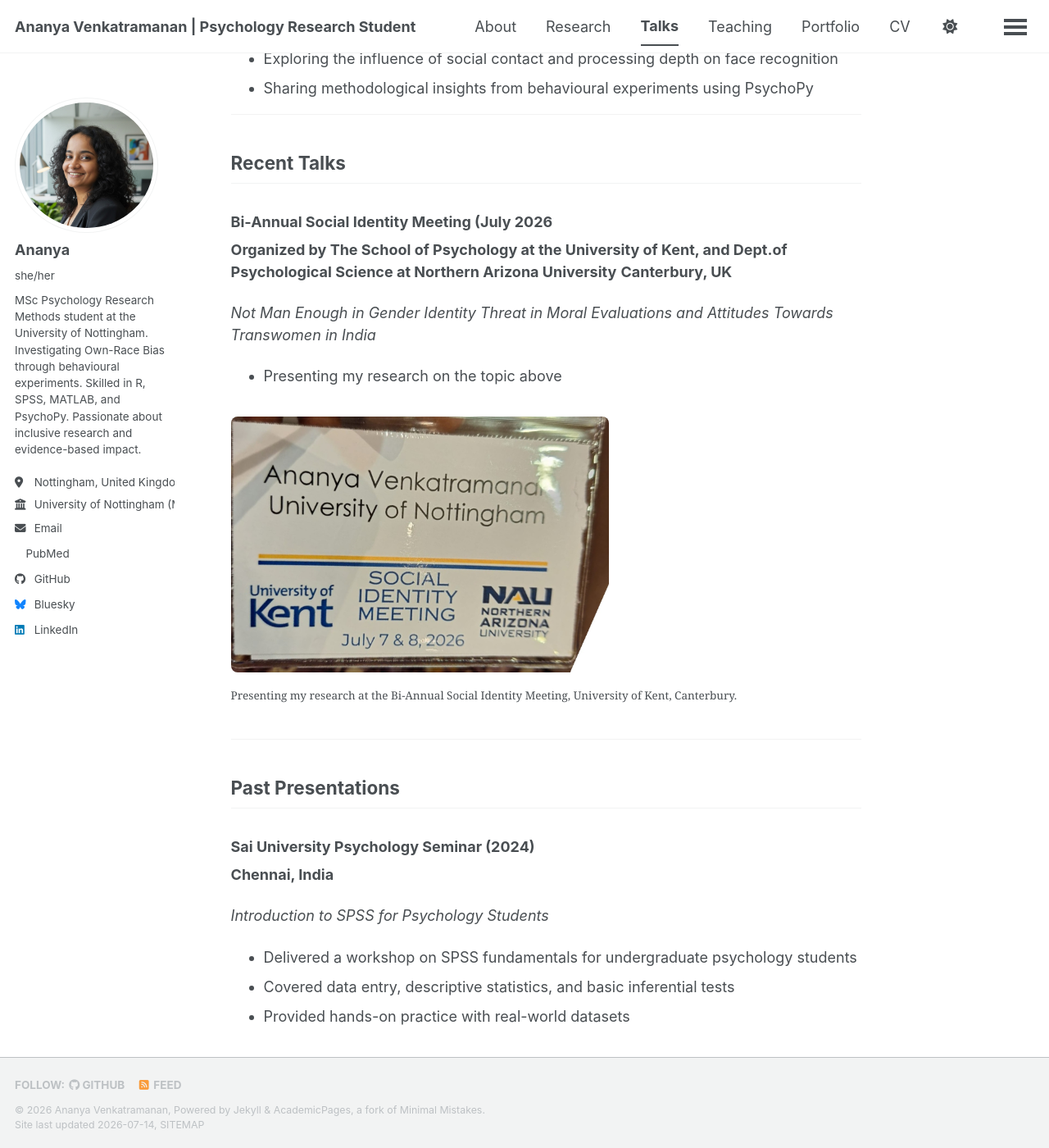
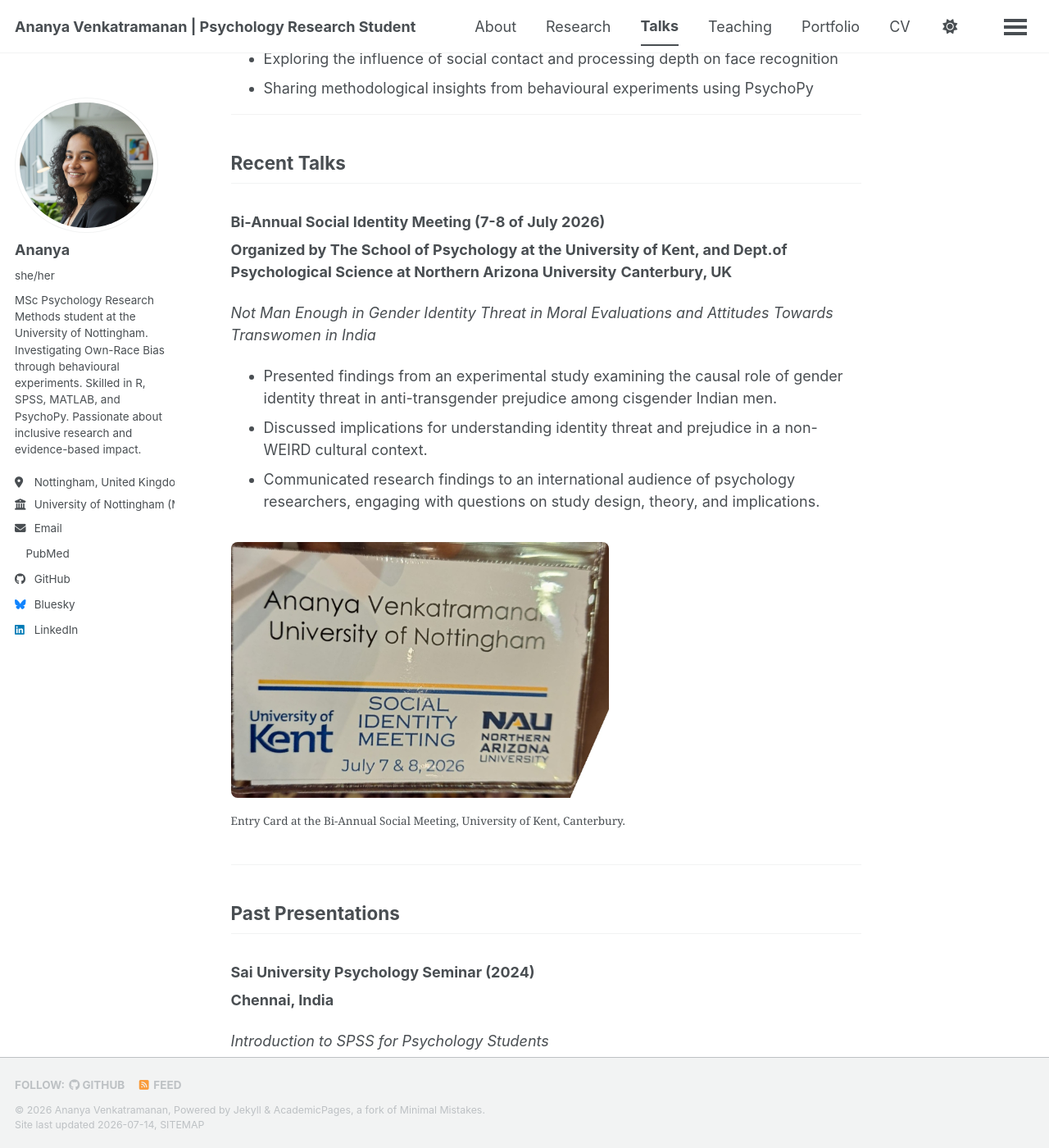
Before and after one commit to ananyav3003/ananyav3003.github.io, a Jekyll site: the page built from _pages/talks.md, in a window 1280 px wide and 1400 px high, scrolled down 373 px. Shown: the whole window at 82% size. Built offline with Jekyll 4.4.1, drawn with Linux system fonts in a browser that asks for light colours; a style sheet for code colours, icons or effects is not loaded.

Commit message:
Update talks.md

```diff
--- a/_pages/talks.md
+++ b/_pages/talks.md
@@ -18,17 +18,17 @@ layout: single
 ---
 ## Recent Talks
 
-### Bi-Annual Social Identity Meeting (July 2026
+### Bi-Annual Social Identity Meeting (7-8 of July 2026)
 **Organized by  The School of Psychology at the University of Kent, and Dept.of Psychological Science at Northern Arizona University**
 **Canterbury, UK**
 
 *Not Man Enough in Gender Identity Threat in Moral Evaluations and Attitudes Towards Transwomen in India*
-
-- Presenting my research on the topic above
-
+- Presented findings from an experimental study examining the causal role of gender identity threat in anti-transgender prejudice  among cisgender Indian men.
+- Discussed implications for understanding identity threat and prejudice in a non-WEIRD cultural context.
+- Communicated research findings to an international audience of psychology researchers, engaging with questions on study design, theory, and implications.
 <figure>
   <img src="/images/ananya_social_identity_meeting_toload.JPG" alt="My Id card for Bi-Annual Social Identity Meeting" style="max-width: 600px; width: 60%; height: auto; border-radius: 8px;">
-  <figcaption>Presenting my research at the Bi-Annual Social Identity Meeting, University of Kent, Canterbury.</figcaption>
+  <figcaption>Entry Card at the Bi-Annual Social Meeting, University of Kent, Canterbury.</figcaption>
 </figure>
 
 
```
